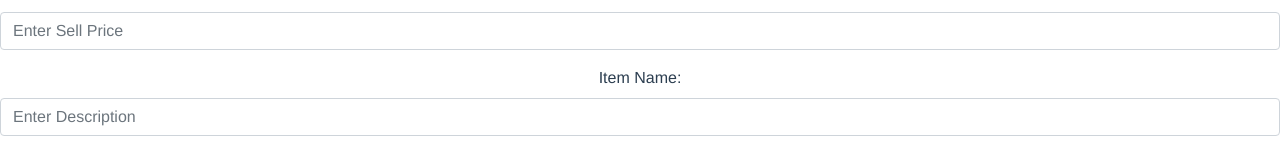
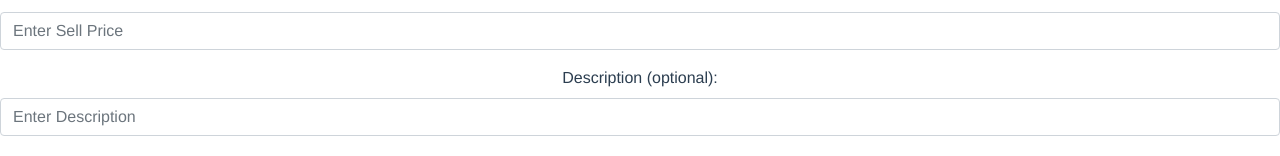
Before and after one commit to naaw9051/acnh-listpage, a Vue app: page / in a window 1280 px wide. Shown: the part 582-738 px from the top of the page. Built offline with nearby package versions, Linux system fonts and the light colour scheme; no server answers.

Commit message:
Change description label

```diff
--- a/src/views/Home.vue
+++ b/src/views/Home.vue
@@ -23,7 +23,7 @@
             ></b-form-input>
           </b-form-group>
 
-          <b-form-group id="description-input-group" label="Item Name:" label-for="description-input">
+          <b-form-group id="description-input-group" label="Description (optional):" label-for="description-input">
             <b-form-input
               id="description-input"
               v-model="formItem.description"
```
